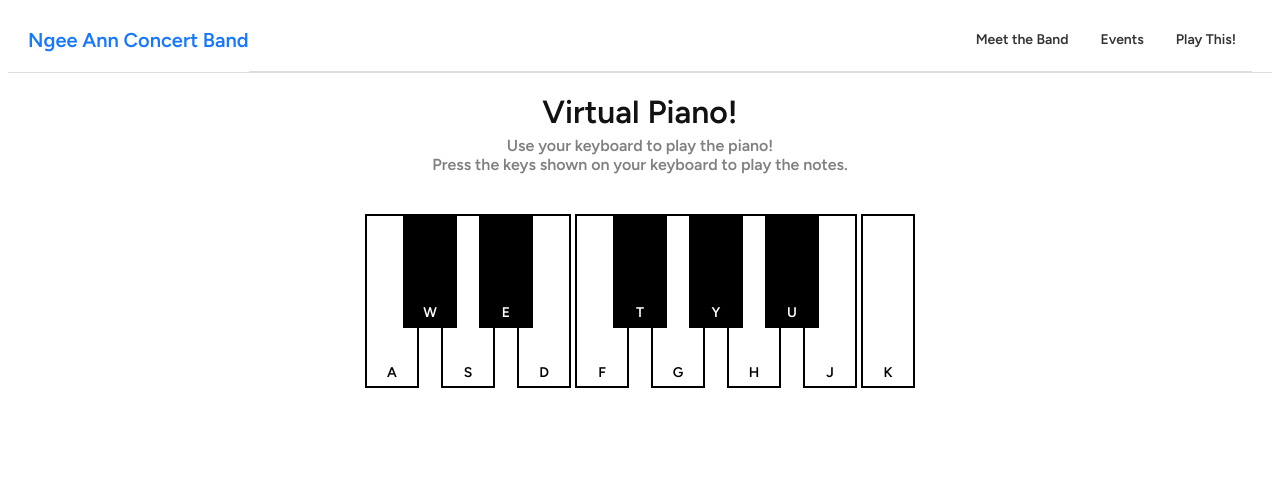
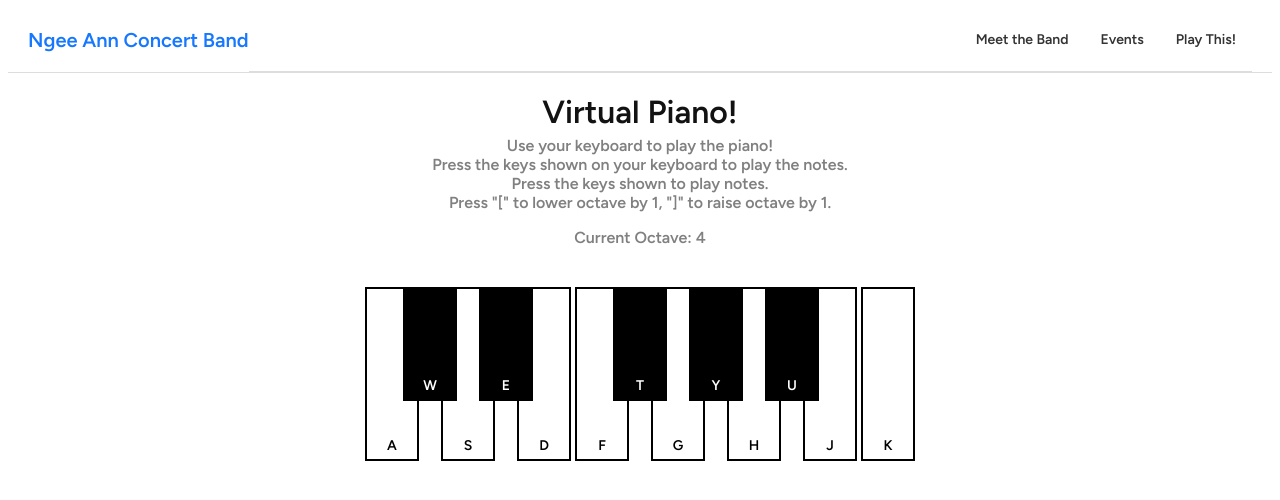
Before and after one commit to whoaducks26/CSS_Assignment, a Next.js app: page /virtual-instrument in a window 1280 px wide. Shown: the top 500 px of the page. Built offline with nearby package versions, Linux system fonts and the light colour scheme.

Commit message:
added a function to change octave

```diff
--- a/app/virtual-instrument/page.jsx
+++ b/app/virtual-instrument/page.jsx
@@ -6,7 +6,7 @@
 import "./instrument.styles.css";
 import { useState, useEffect } from "react";
 
-// key to note mapping
+// key to note mapping (ocatve 4)
 const keyMap = {
   a: 261.63, // C4
   w: 277.18, // C#4
@@ -28,12 +28,16 @@ export default function Piano() {
   const [activeKeys, setActiveKeys] = useState(new Set());  // track which keys are pressed
   const [audioContext] = useState(new (window.AudioContext || window.webkitAudioContext)());  // create audio context
   const [oscillators, setOscillators] = useState({});  // store oscillators (sounds) for each pressed key
+  const [octave, setOctave] = useState(4); // set octave
 
   useEffect(() => {
     // key pressed
     const handleKeyDown = (event) => {
-      // check if key pressed corresponds to a note and if its not active
-      if (keyMap[event.key] && !activeKeys.has(event.key)) {
+      if (event.key === "[") {
+        setOctave((prev) => Math.max(1, prev - 1)); // decrease octave by 1
+      } else if (event.key === "]") {
+        setOctave((prev) => Math.min(7, prev + 1)); // increase octave by 1
+      } else if (keyMap[event.key] && !activeKeys.has(event.key)) { // check if key pressed corresponds to a note and if its not active
         setActiveKeys((prev) => new Set(prev).add(event.key));  // add key to active keys
         startNote(event.key);  // start sound for key pressed
       }
@@ -61,7 +65,7 @@ export default function Piano() {
       window.removeEventListener("keydown", handleKeyDown);
       window.removeEventListener("keyup", handleKeyUp);
     };
-  }, [activeKeys]);  // re-runs the effect if activeKeys changes
+  }, [activeKeys, octave]);  // re-runs the effect if activeKeys changes
 
   // start playing a note
   const startNote = (key) => {
@@ -69,7 +73,8 @@ export default function Piano() {
     if (!oscillators[key]) {
       const oscillator = audioContext.createOscillator();  // create new sound
       const gainNode = audioContext.createGain();  // create a gain node for volume control
-      oscillator.frequency.setValueAtTime(keyMap[key], audioContext.currentTime);  // set sound frequency
+      const frequency = keyMap[key] * Math.pow(2, octave - 4); // modifies the frequency based on the octave
+      oscillator.frequency.setValueAtTime(frequency, audioContext.currentTime); // set sound frequency
       oscillator.connect(gainNode);  // connect sound to gain node
       gainNode.connect(audioContext.destination);  // connect gain node to audio context output
       oscillator.start();  // start sound
@@ -101,7 +106,12 @@ export default function Piano() {
         <p>Use your keyboard to play the piano!
           <br />
           Press the keys shown on your keyboard to play the notes.
+          <br />
+          Press the keys shown to play notes.
+          <br />
+          Press "[" to lower octave by 1, "]" to raise octave by 1.
         </p>
+        <p>Current Octave: {octave}</p>
       </div>
       <div className="piano-keyboard">
       {/* Render the piano keys */}
```
